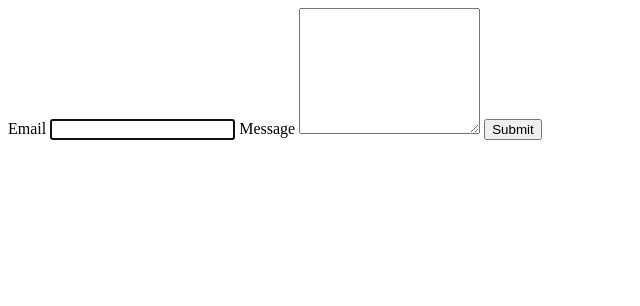
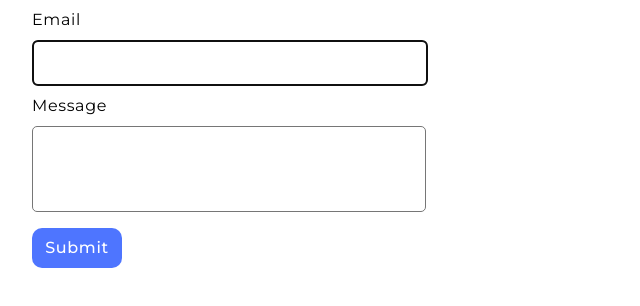
Before and after one commit to maciejbr/goit-js-hw-09, a website built with Vite: page src/02-form.html in a window 1280 px wide. Shown: the whole page, without its empty margins (0-640 px from the left). Built offline with nearby package versions, Linux system fonts and the light colour scheme.

Commit message:
Update 02-form.html

```diff
--- a/src/02-form.html
+++ b/src/02-form.html
@@ -9,7 +9,7 @@
       href="https://fonts.googleapis.com/css2?family=Montserrat:ital,wght@0,100..900;1,100..900&display=swap"
       rel="stylesheet"
     />
-    <link rel="stylesheet" href="./02-styles.css" type="text/css" />
+    <link rel="stylesheet" href="./02/02-styles.css" type="text/css" />
 
     <title>Form</title>
   </head>
```
